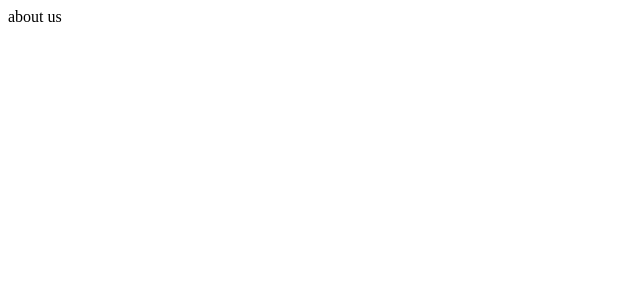
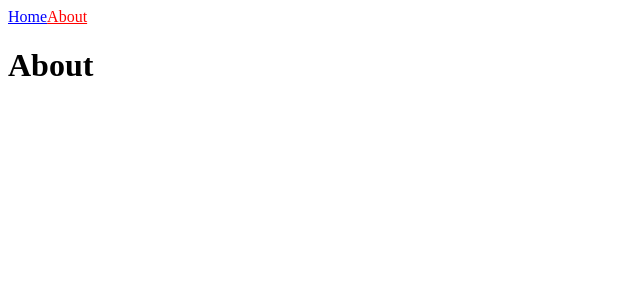
Before and after one commit to myungjinki91/nomadcoders-nextjs-for-beginners, a Next.js app in the folder nextjs-intro/: page /about in a window 1280 px wide. Shown: the top 300 px of the page, without its empty margins (0-640 px from the left). Built offline with nearby package versions, Linux system fonts and the light colour scheme.

Commit message:
6.3 Routing

```diff
--- /dev/null
+++ b/nextjs-intro/components/NavBar.js
@@ -0,0 +1,18 @@
+import Link from "next/link";
+import { useRouter } from "next/router";
+
+export default function NavBar() {
+  const router = useRouter();
+  return (
+    <nav>
+      <Link href="/">
+        <a style={{ color: router.pathname === "/" ? "red" : "blue" }}>Home</a>
+      </Link>
+      <Link href="/about">
+        <a style={{ color: router.pathname === "/about" ? "red" : "blue" }}>
+          About
+        </a>
+      </Link>
+    </nav>
+  );
+}
--- a/nextjs-intro/pages/about.js
+++ b/nextjs-intro/pages/about.js
@@ -1,3 +1,10 @@
+import NavBar from "../components/NavBar";
+
 export default function Potato() {
-  return "about us";
+  return (
+    <div>
+      <NavBar />
+      <h1>About</h1>
+    </div>
+  );
 }
--- a/nextjs-intro/pages/index.js
+++ b/nextjs-intro/pages/index.js
@@ -1,6 +1,9 @@
+import NavBar from "../components/NavBar";
+
 export default function Home() {
   return (
     <div>
+      <NavBar />
       <h1>Hello</h1>
     </div>
   );
```
Also changed, not shown: 1 other file (tests, documents, lock files or other folders).
